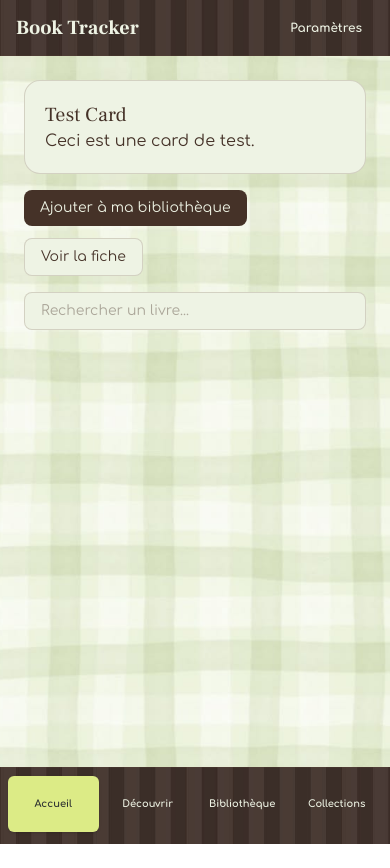
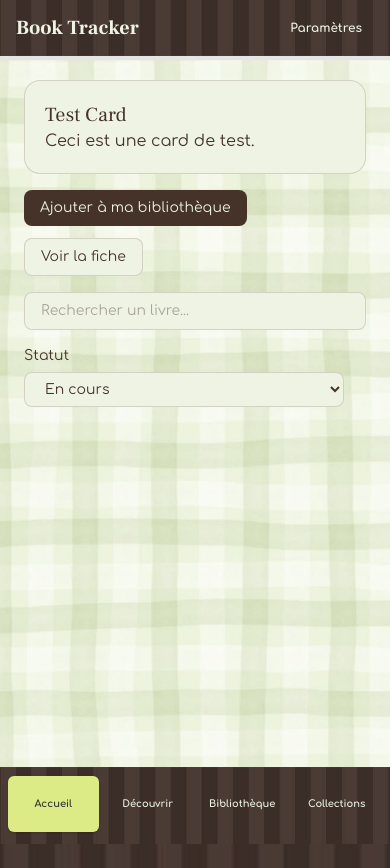
Before and after one commit to bldyonyx/BookTracker, a React (Vite) app: page / in a window 390 px wide. Before the commit the page ends 844 px from the top, so only its background shows below. Built offline with nearby package versions, Linux system fonts and the light colour scheme.

Commit message:
refine responsive app layout

```diff
--- a/src/components/layout/PageLayout.jsx
+++ b/src/components/layout/PageLayout.jsx
@@ -1,39 +1,63 @@
 import { NavLink, Outlet } from 'react-router-dom'
 import greenBackground from '../../assets/textures/green-bg.jpg'
 import stripesBrown from '../../assets/textures/stripes-brown.jpg'
+import stripesBrownWide from '../../assets/textures/stripes-brown-wide.jpg'
 import MobileNav from './MobileNav'
 import Sidebar from './Sidebar'
 
 function PageLayout() {
   return (
-    <div className="flex min-h-screen w-screen max-w-full overflow-x-hidden bg-parchment font-ui text-ink">
+    <div
+      className="flex min-h-screen w-screen max-w-full overflow-x-hidden bg-darkwood bg-cover bg-center bg-no-repeat font-ui text-ink"
+      style={{ backgroundImage: `url(${stripesBrownWide})` }}
+    >
       <Sidebar />
+
+      {/* Mobile header */}
       <div
         className="fixed left-0 top-0 z-20 flex h-14 w-dvw items-center justify-between gap-3 border-b border-walnut/20 bg-darkwood bg-cover bg-center bg-no-repeat px-4 text-cream md:hidden"
         style={{ backgroundImage: `url(${stripesBrown})` }}
       >
-        <p className="min-w-0 truncate font-heading text-xl font-bold text-cream">Book Tracker</p>
+        <NavLink
+          to="/"
+          className="min-w-0 truncate font-heading text-xl font-bold text-cream"
+        >
+          Book Tracker
+        </NavLink>
+
         <NavLink
           to="/settings"
           className={({ isActive }) =>
             [
               'shrink-0 rounded-md px-3 py-2 text-xs font-bold transition-colors',
-              'hover:bg-cream/10 hover:text-parchment',
               isActive
                 ? 'bg-lime text-ink shadow-sm'
-                : 'text-cream',
+                : 'text-cream hover:text-lime',
             ].join(' ')
           }
         >
           Paramètres
         </NavLink>
       </div>
-      <main
-        className="min-w-0 max-w-full flex-1 overflow-x-hidden bg-mintcream bg-cover bg-center bg-no-repeat pb-24 pt-14 text-darkwood md:pb-0 md:pt-0 [&>main]:bg-transparent"
-        style={{ backgroundImage: `url(${greenBackground})` }}
-      >
-        <Outlet />
+
+      {/* Page content */}
+      <main className="min-w-0 max-w-full flex-1 overflow-x-hidden pb-24 pt-14 text-darkwood md:pb-0 md:pt-0 lg:p-4">
+        <div
+          className="
+            min-h-[calc(100vh-8rem)]
+            bg-mintcream
+            bg-cover
+            bg-center
+            bg-no-repeat
+            lg:min-h-[calc(100vh-2rem)]
+            lg:rounded-2xl
+          "
+          style={{ backgroundImage: `url(${greenBackground})` }}
+        >
+          <Outlet />
+        </div>
       </main>
+
       <MobileNav />
     </div>
   )
--- a/src/components/layout/Sidebar.jsx
+++ b/src/components/layout/Sidebar.jsx
@@ -5,14 +5,22 @@ import { desktopNavigationItems } from './navigation'
 function Sidebar() {
   return (
     <aside
-      className="hidden min-h-screen w-46 shrink-0 flex-col border-r border-walnut/20 bg-darkwood bg-cover bg-center bg-no-repeat px-3 py-5 text-cream md:flex lg:w-72 lg:px-5 lg:py-6"
+      className="hidden min-h-screen w-46 shrink-0 flex-col border-r-2 border-cream/20 bg-darkwood bg-cover bg-center bg-no-repeat px-3 py-5 text-cream md:flex lg:w-72 lg:px-5 lg:py-6"
       style={{ backgroundImage: `url(${stripesBrown})` }}
     >
       <div className="mb-6 lg:mb-10">
-        <p className="font-heading text-2xl font-bold text-cream lg:text-3xl">Book Tracker</p>
+        <NavLink
+          to="/"
+          className="font-heading text-2xl font-bold text-cream lg:text-3xl"
+        >
+          Book Tracker
+        </NavLink>
       </div>
 
-      <nav aria-label="Navigation principale" className="flex flex-col gap-1.5 font-ui lg:gap-2">
+      <nav
+        aria-label="Navigation principale"
+        className="flex flex-col gap-1.5 font-ui lg:gap-2"
+      >
         {desktopNavigationItems.map((item) => (
           <NavLink
             end={item.to === '/'}
--- /dev/null
+++ b/src/components/ui/Select.jsx
@@ -0,0 +1,41 @@
+function Select({
+  label,
+  id,
+  children,
+  className = '',
+  ...props
+}) {
+  return (
+    <div className="flex flex-col gap-1.5">
+      {label && (
+        <label
+          htmlFor={id}
+          className="font-ui text-sm text-darkwood"
+        >
+          {label}
+        </label>
+      )}
+
+      <select
+        id={id}
+        className={`
+          rounded-lg
+          border border-walnut/20
+          bg-cream
+          px-4 py-2
+          font-ui text-sm text-darkwood
+          outline-none
+          transition-colors
+          cursor-pointer
+          focus:border-walnut/60
+          ${className}
+        `}
+        {...props}
+      >
+        {children}
+      </select>
+    </div>
+  )
+}
+
+export default Select
--- a/src/index.css
+++ b/src/index.css
@@ -100,3 +100,16 @@
   --font-ui: "Comfortaa", sans-serif;
   --font-handwritten: "Edu NSW ACT Foundation", cursive;
 }
+
+.app-background {
+  background-color: var(--color-mintcream);
+}
+
+@media (min-width: 1024px) {
+  .app-background {
+    background-image: var(--app-stripes);
+    background-size: cover;
+    background-position: center;
+    background-repeat: no-repeat;
+  }
+}
--- a/src/pages/Dashboard.jsx
+++ b/src/pages/Dashboard.jsx
@@ -1,6 +1,7 @@
 import Button from '../components/ui/Button'
 import Card from '../components/ui/Card'
 import Input from '../components/ui/Input'
+import Select from '../components/ui/Select'
 
 function Dashboard() {
   return (
@@ -32,6 +33,19 @@ function Dashboard() {
         placeholder="Rechercher un livre..."
         />
       </div>
+
+      <div className="mt-4 max-w-xs">
+        <Select
+            id="test-status"
+            label="Statut"
+            defaultValue="reading"
+        >
+            <option value="to-read">À lire</option>
+            <option value="reading">En cours</option>
+            <option value="finished">Terminé</option>
+            <option value="abandoned">Abandonné</option>
+        </Select>
+        </div>
     </div>
   )
 }
```
Also changed, not shown: src/assets/textures/stripes-brown-wide.jpg (added), src/components/layout/Navbar.jsx (deleted). Lines whose indentation alone changed are shown as unchanged.
